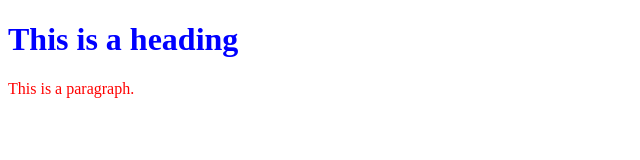
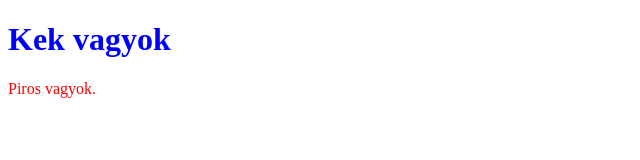
Before and after one commit to holkaotto/teszt121, a plain HTML site: page index.html in a window 1280 px wide. Shown: the whole page, without its empty margins (0-640 px from the left). Drawn offline with Linux system fonts and the light colour scheme.

Commit message:
Update index.html

```diff
--- a/index.html
+++ b/index.html
@@ -5,8 +5,8 @@
 </head>
 <body>
 
-<h1 style="color:blue;">This is a heading</h1>
-<p style="color:red;">This is a paragraph.</p>
+<h1 style="color:blue;">Kek vagyok</h1>
+<p style="color:red;">Piros vagyok.</p>
 
 </body>
 </html>
```
